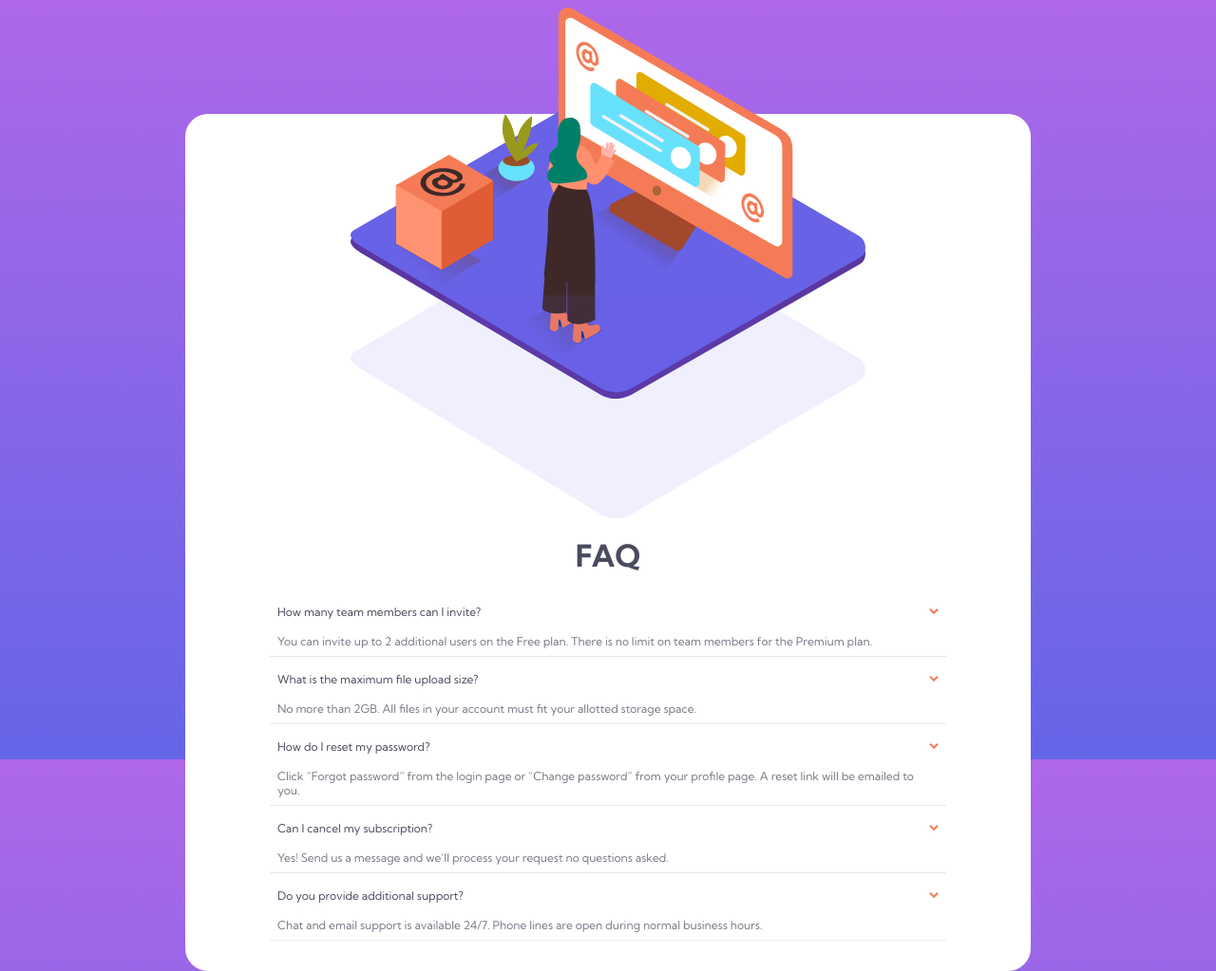
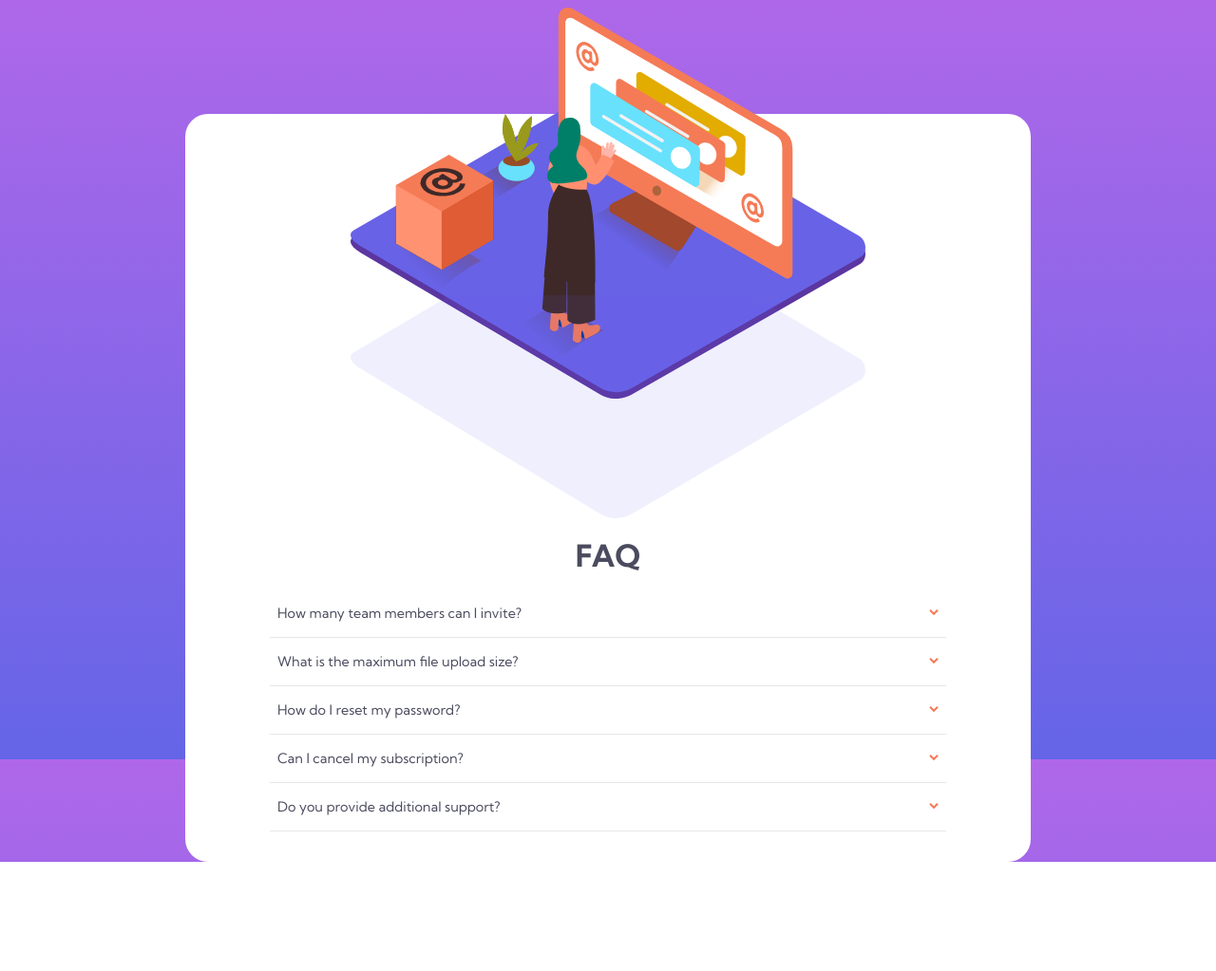
Before and after one commit to DaniloMelo/faq-accordion-card-frontend-mentor, a plain HTML site: page index.html in a window 1280 px wide. Shown: the whole page at 95% size. After the commit the page ends 908 px from the top, so only its background shows below. Drawn offline with Linux system fonts and the light colour scheme.

Commit message:
Make an accordion animation

```diff
--- a/index.html
+++ b/index.html
@@ -20,25 +20,8 @@
 </head>
 
 <body>
-  <!-- How many team members can I invite?
-  You can invite up to 2 additional users on the Free plan. There is no limit on
-  team members for the Premium plan.
-
-  What is the maximum file upload size?
-  No more than 2GB. All files in your account must fit your allotted storage space.
-
-  How do I reset my password?
-  Click “Forgot password” from the login page or “Change password” from your profile page.
-  A reset link will be emailed to you.
-
-  Can I cancel my subscription?
-  Yes! Send us a message and we’ll process your request no questions asked.
-
-  Do you provide additional support?
-  Chat and email support is available 24/7. Phone lines are open during normal business hours. -->
 
   <main>
-
       <section class="faq">
         <div class="faq__images">
           <img src="src/images/illustration-woman-online-mobile.svg" alt="woman image" class="faq__woman-mobile">
@@ -53,7 +36,7 @@
           <h1 class="faq__title">FAQ</h1>
 
           <li class="faq__question">
-            <p>How many team members can I invite? <img src="src/images/icon-arrow-down.svg" alt="arrow-down"></p>
+            <p>How many team members can I invite? <img class="arrow" src="src/images/icon-arrow-down.svg" alt="arrow-down"></p>
             <div class="faq__answer">
               <p>
                 You can invite up to 2 additional users on the Free plan. There is no limit on
@@ -63,7 +46,7 @@
           </li>
 
           <li class="faq__question">
-            <p>What is the maximum file upload size? <img src="src/images/icon-arrow-down.svg" alt="arrow-down"></p>
+            <p>What is the maximum file upload size? <img class="arrow" src="src/images/icon-arrow-down.svg" alt="arrow-down"></p>
             <div class="faq__answer">
               <p>
                 No more than 2GB. All files in your account must fit your allotted storage space.
@@ -72,7 +55,7 @@
           </li>
 
           <li class="faq__question">
-            <p>How do I reset my password? <img src="src/images/icon-arrow-down.svg" alt="arrow-down"></p>
+            <p>How do I reset my password? <img class="arrow" src="src/images/icon-arrow-down.svg" alt="arrow-down"></p>
             <div class="faq__answer">
               <p>
                 Click “Forgot password” from the login page or “Change password” from your profile page.
@@ -82,7 +65,7 @@
           </li>
 
           <li class="faq__question">
-            <p>Can I cancel my subscription? <img src="src/images/icon-arrow-down.svg" alt="arrow-down"></p>
+            <p>Can I cancel my subscription? <img class="arrow" src="src/images/icon-arrow-down.svg" alt="arrow-down"></p>
             <div class="faq__answer">
               <p>
                 Yes! Send us a message and we’ll process your request no questions asked.
@@ -91,7 +74,7 @@
           </li>
 
           <li class="faq__question">
-            <p>Do you provide additional support? <img src="src/images/icon-arrow-down.svg" alt="arrow-down"></p>
+            <p>Do you provide additional support? <img class="arrow" src="src/images/icon-arrow-down.svg" alt="arrow-down"></p>
             <div class="faq__answer">
               <p>
                 Chat and email support is available 24/7. Phone lines are open during normal business hours.
@@ -99,16 +82,8 @@
             </div>
           </li>
         </ul>
-
       </section>
-
-      <!-- <div class="attribution">
-        Challenge by <a href="https://www.frontendmentor.io?ref=challenge" target="_blank">Frontend Mentor</a>.
-        Coded by <a href="#">Danilo Melo</a>.
-      </div> -->
   </main>
-
-
 
   <script src="src/js/script.js"></script>
 </body>
--- a/src/css/desktop.css
+++ b/src/css/desktop.css
@@ -39,7 +39,7 @@
 
     .faq__box{
         position: absolute;
-        top: 18rem;
+        top: 16rem;
         left: -6em;
     }
 
--- a/src/css/main.css
+++ b/src/css/main.css
@@ -23,7 +23,7 @@
 
 
 body{
-    height: 100vh;
+    min-height: 100vh;
     font-family: "Kumbh Sans", sans-serif;
     font-size: 12px;
     color: var(--very-dark-grayish-blue);
--- a/src/css/mobile.css
+++ b/src/css/mobile.css
@@ -39,13 +39,28 @@
 }
 
 .faq__question > p {
-    padding: .5rem 0 1rem 0;
+    padding: .5rem 0 .5rem 0;
     display: flex;
     align-items: center;
     justify-content: space-between;
-
+    font-size: 1.2em;
 }
 
+.faq__question > p:hover{
+    font-weight: 700;
+}
+
+.faq__answer{
+  max-height: 0;
+  overflow: hidden;
+  transition: 0.3s;
+}
+
+.faq__question.faq__answer--toggle .faq__answer{
+    max-height: 50px;
+}
+
+
 .faq__answer > p {
-    color: var(--dark-grayish-blue)
+    color: var(--dark-grayish-blue);
 }
--- a/src/js/script.js
+++ b/src/js/script.js
@@ -0,0 +1,40 @@
+const arrows = document.querySelectorAll('.arrow')
+
+
+// questions.forEach( question => {
+//     question.addEventListener('click', (event) => {
+//         question.lastElementChild.classList.toggle('faq__answer--hide')
+
+//         console.log(event.target);
+//     })
+// })
+
+// arrows.forEach( arrow => {
+    //     a
+    // })
+
+
+
+//////////////////////////
+
+
+// const questions = document.querySelectorAll('.faq__question')
+
+// questions.forEach( question => {
+//     question.addEventListener('click', (event)  => {
+
+//         if(event.target.parentNode.classList.contains('faq__question')){
+//             event.target.nextElementSibling.classList.toggle('faq__answer--hide')
+//         }
+
+//     })
+// })
+
+
+const faqQuestionsBoxes = document.querySelectorAll('.faq__question')
+
+faqQuestionsBoxes.forEach( box => {
+    box.addEventListener('click', () => {
+        box.classList.toggle('faq__answer--toggle')
+    })
+})
```
